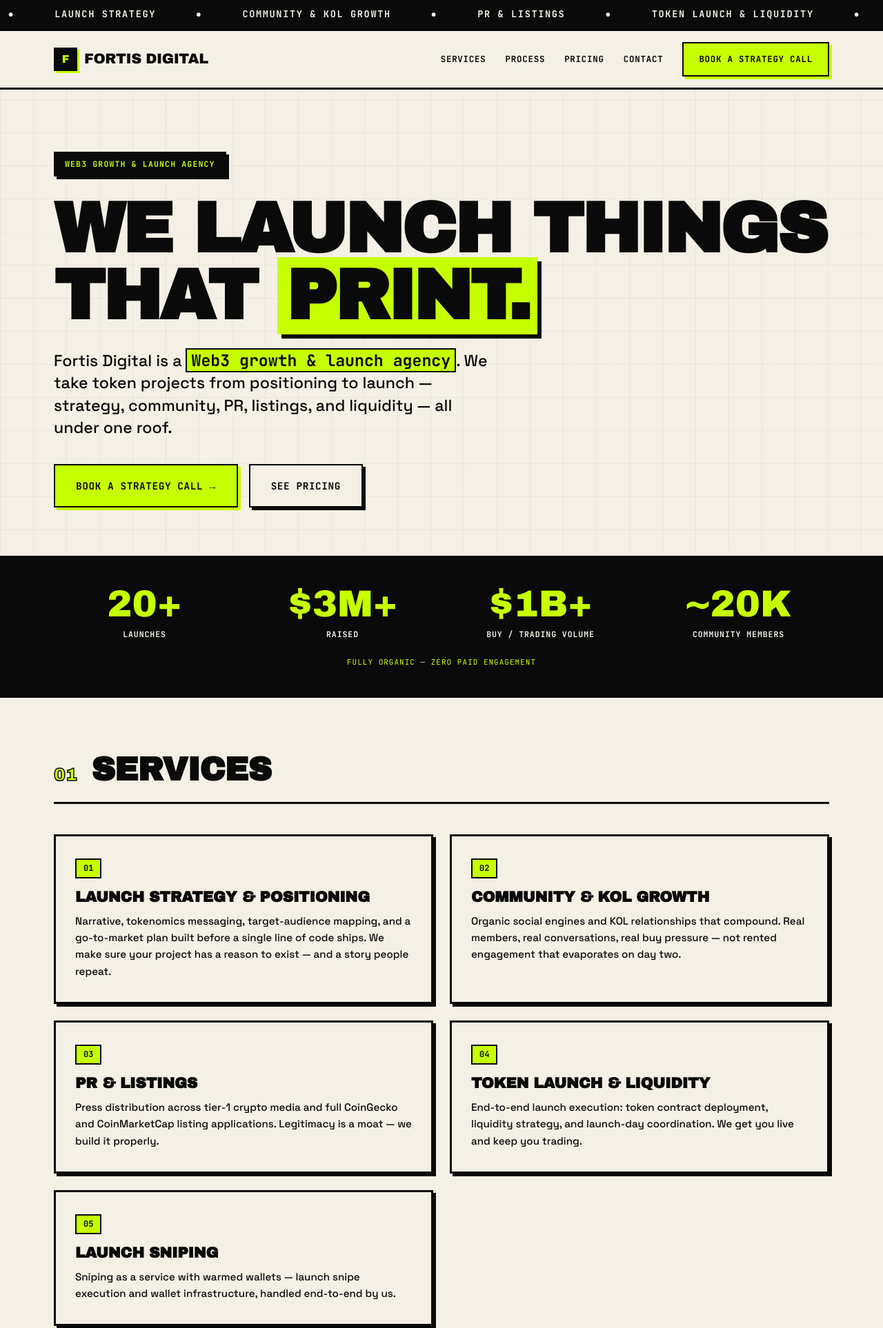
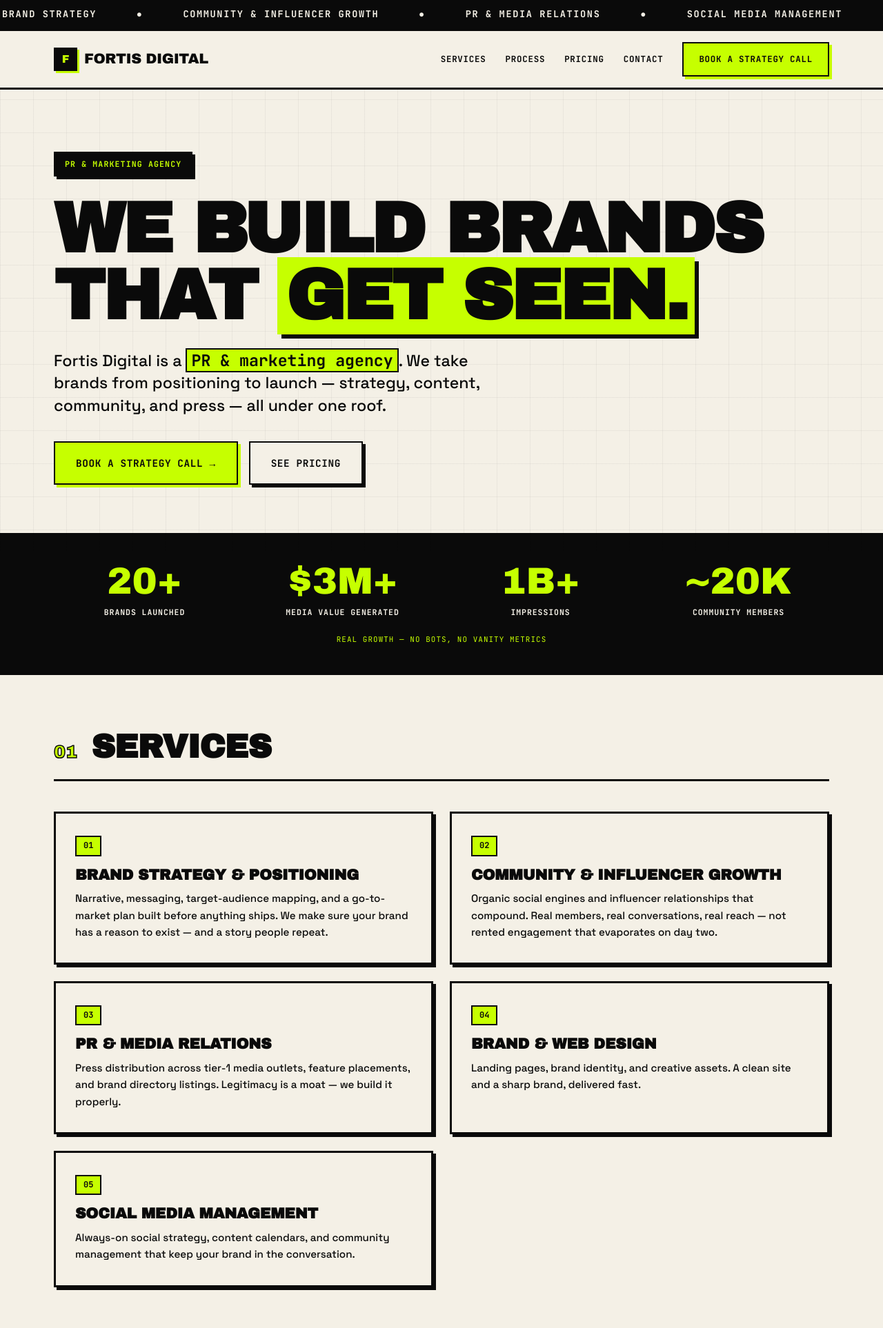
Before and after one commit to feebas1155/fortis, a plain HTML site: page index.html in a window 1280 px wide. Shown: the top 1926 px of the page at 69% size. Drawn offline with Linux system fonts and the light colour scheme.

Commit message:
Reposition site to PR & marketing agency (scrub crypto/token/snipe language)

```diff
--- a/index.html
+++ b/index.html
@@ -3,7 +3,7 @@
 <head>
 <meta charset="UTF-8">
 <meta name="viewport" content="width=device-width, initial-scale=1.0">
-<title>Fortis Digital — Web3 Launch & Growth Agency</title>
+<title>Fortis Digital — PR & Marketing Agency</title>
 <link rel="icon" type="image/svg+xml" href="favicon.svg?v=2">
 <link rel="icon" href="favicon-32.png?v=2" sizes="32x32">
 <link rel="icon" href="favicon-16.png?v=2" sizes="16x16">
@@ -310,29 +310,29 @@
 <!-- Marquee / ticker -->
 <div class="marquee">
   <div class="marquee-track">
-    <span class="acid">Web3 Launch &amp; Growth Agency</span>
+    <span class="acid">PR &amp; Marketing Agency</span>
     <span>●</span>
-    <span>Launch Strategy</span>
+    <span>Brand Strategy</span>
     <span>●</span>
-    <span>Community &amp; KOL Growth</span>
+    <span>Community &amp; Influencer Growth</span>
     <span>●</span>
-    <span>PR &amp; Listings</span>
+    <span>PR &amp; Media Relations</span>
     <span>●</span>
-    <span>Token Launch &amp; Liquidity</span>
+    <span>Social Media Management</span>
     <span>●</span>
-    <span>Launch Sniping</span>
+    <span>Content &amp; Creative</span>
     <span>●</span>
-    <span class="acid">Web3 Launch &amp; Growth Agency</span>
+    <span class="acid">PR &amp; Marketing Agency</span>
     <span>●</span>
-    <span>Launch Strategy</span>
+    <span>Brand Strategy</span>
     <span>●</span>
-    <span>Community &amp; KOL Growth</span>
+    <span>Community &amp; Influencer Growth</span>
     <span>●</span>
-    <span>PR &amp; Listings</span>
+    <span>PR &amp; Media Relations</span>
     <span>●</span>
-    <span>Token Launch &amp; Liquidity</span>
+    <span>Social Media Management</span>
     <span>●</span>
-    <span>Launch Sniping</span>
+    <span>Content &amp; Creative</span>
     <span>●</span>
   </div>
 </div>
@@ -354,9 +354,9 @@
 <!-- Hero -->
 <section class="hero">
   <div class="container">
-    <div class="hero-badge">Web3 Growth &amp; Launch Agency</div>
-    <h1>We launch things that <span class="acid-bg">print.</span></h1>
-    <p class="subline">Fortis Digital is a <span class="tag">Web3 growth &amp; launch agency</span>. We take token projects from positioning to launch — strategy, community, PR, listings, and liquidity — all under one roof.</p>
+    <div class="hero-badge">PR &amp; Marketing Agency</div>
+    <h1>We build brands that <span class="acid-bg">get seen.</span></h1>
+    <p class="subline">Fortis Digital is a <span class="tag">PR &amp; marketing agency</span>. We take brands from positioning to launch — strategy, content, community, and press — all under one roof.</p>
     <div class="hero-buttons">
       <a href="mailto:hello@fortisdigital.dev" class="btn btn-acid btn-lg">Book a strategy call →</a>
       <a href="#pricing" class="btn btn-ghost btn-lg">See pricing</a>
@@ -368,12 +368,12 @@
 <section class="stats">
   <div class="container">
     <div class="stats-grid">
-      <div class="stat"><span class="num">20+</span><span class="lbl">Launches</span></div>
-      <div class="stat"><span class="num">$3M+</span><span class="lbl">Raised</span></div>
-      <div class="stat"><span class="num">$1B+</span><span class="lbl">Buy / Trading Volume</span></div>
+      <div class="stat"><span class="num">20+</span><span class="lbl">Brands Launched</span></div>
+      <div class="stat"><span class="num">$3M+</span><span class="lbl">Media Value Generated</span></div>
+      <div class="stat"><span class="num">1B+</span><span class="lbl">Impressions</span></div>
       <div class="stat"><span class="num">~20K</span><span class="lbl">Community Members</span></div>
     </div>
-    <p class="stats-note">Fully organic — zero paid engagement</p>
+    <p class="stats-note">Real growth — no bots, no vanity metrics</p>
   </div>
 </section>
 
@@ -387,28 +387,28 @@
     <div class="services-grid">
       <div class="service-card">
         <span class="service-num">01</span>
-        <h3>Launch Strategy &amp; Positioning</h3>
-        <p>Narrative, tokenomics messaging, target-audience mapping, and a go-to-market plan built before a single line of code ships. We make sure your project has a reason to exist — and a story people repeat.</p>
+        <h3>Brand Strategy &amp; Positioning</h3>
+        <p>Narrative, messaging, target-audience mapping, and a go-to-market plan built before anything ships. We make sure your brand has a reason to exist — and a story people repeat.</p>
       </div>
       <div class="service-card">
         <span class="service-num">02</span>
-        <h3>Community &amp; KOL Growth</h3>
-        <p>Organic social engines and KOL relationships that compound. Real members, real conversations, real buy pressure — not rented engagement that evaporates on day two.</p>
+        <h3>Community &amp; Influencer Growth</h3>
+        <p>Organic social engines and influencer relationships that compound. Real members, real conversations, real reach — not rented engagement that evaporates on day two.</p>
       </div>
       <div class="service-card">
         <span class="service-num">03</span>
-        <h3>PR &amp; Listings</h3>
-        <p>Press distribution across tier-1 crypto media and full CoinGecko and CoinMarketCap listing applications. Legitimacy is a moat — we build it properly.</p>
+        <h3>PR &amp; Media Relations</h3>
+        <p>Press distribution across tier-1 media outlets, feature placements, and brand directory listings. Legitimacy is a moat — we build it properly.</p>
       </div>
       <div class="service-card">
         <span class="service-num">04</span>
-        <h3>Token Launch &amp; Liquidity</h3>
-        <p>End-to-end launch execution: token contract deployment, liquidity strategy, and launch-day coordination. We get you live and keep you trading.</p>
+        <h3>Brand &amp; Web Design</h3>
+        <p>Landing pages, brand identity, and creative assets. A clean site and a sharp brand, delivered fast.</p>
       </div>
       <div class="service-card">
         <span class="service-num">05</span>
-        <h3>Launch Sniping</h3>
-        <p>Sniping as a service with warmed wallets — launch snipe execution and wallet infrastructure, handled end-to-end by us.</p>
+        <h3>Social Media Management</h3>
+        <p>Always-on social strategy, content calendars, and community management that keep your brand in the conversation.</p>
       </div>
     </div>
   </div>
@@ -437,12 +437,12 @@
       <div class="step">
         <span class="step-num">03</span>
         <h4>Build &amp; Community</h4>
-        <p>Assets live, community and KOL engines spinning up in parallel.</p>
+        <p>Assets live, community and influencer engines spinning up in parallel.</p>
       </div>
       <div class="step">
         <span class="step-num">04</span>
         <h4>Launch</h4>
-        <p>Token live, PR and listings in motion, liquidity managed.</p>
+        <p>Campaign live, press and listings in motion, analytics tracking.</p>
       </div>
       <div class="step">
         <span class="step-num">05</span>
@@ -482,10 +482,10 @@
         <div class="plan-badge">Flagship</div>
         <div class="plan-name">PR Package</div>
         <div class="plan-price">$20,000<span>per campaign</span></div>
-        <div class="plan-desc">Press release distribution, CoinGecko &amp; CoinMarketCap listing applications, and community growth.</div>
+        <div class="plan-desc">Press release distribution across tier-1 media, brand &amp; directory listings, and community growth.</div>
         <ul class="plan-features">
-          <li>Press release distribution (tier-1 crypto media)</li>
-          <li>CoinGecko &amp; CoinMarketCap listing applications</li>
+          <li>Press release distribution (tier-1 media outlets)</li>
+          <li>Brand &amp; directory listing applications</li>
           <li>Community growth</li>
           <li>Priority scheduling + dedicated support</li>
         </ul>
@@ -496,9 +496,9 @@
         <div class="plan-badge">Recurring</div>
         <div class="plan-name">Marketing Retainer</div>
         <div class="plan-price">$2,500<span>/week</span></div>
-        <div class="plan-desc">An always-on growth team. Social, KOL management, and ongoing campaigns that keep the volume and the community moving.</div>
+        <div class="plan-desc">An always-on growth team. Social, influencer management, and ongoing campaigns that keep the brand and community moving.</div>
         <ul class="plan-features">
-          <li>Dedicated social &amp; KOL management</li>
+          <li>Dedicated social &amp; influencer management</li>
           <li>Ongoing campaign strategy</li>
           <li>Real, verifiable monthly reporting</li>
           <li>Recurring subscription — cancel anytime</li>
@@ -513,8 +513,8 @@
 <!-- CTA band -->
 <section class="cta-band">
   <div class="container">
-    <h2>Your launch is one call away.</h2>
-    <p>Stop guessing. Get a team that has launched and scaled real projects. Book a strategy call and we'll map the path from zero to live.</p>
+    <h2>Your brand's growth is one call away.</h2>
+    <p>Stop guessing. Get a team that has built and scaled real brands. Book a strategy call and we'll map the path from zero to live.</p>
     <a href="mailto:hello@fortisdigital.dev" class="btn btn-lg">Book a strategy call →</a>
   </div>
 </section>
```
